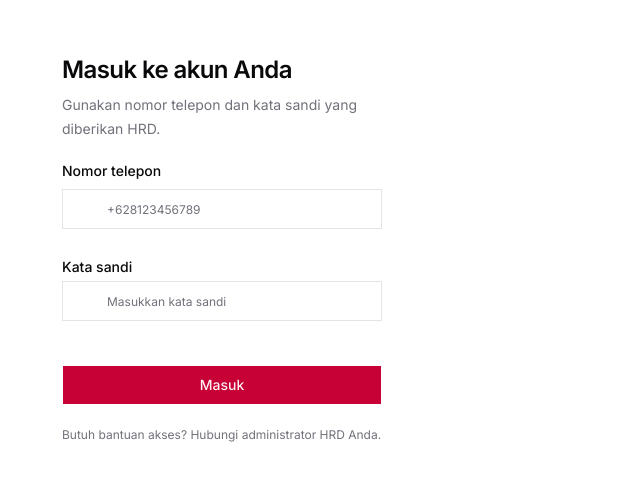
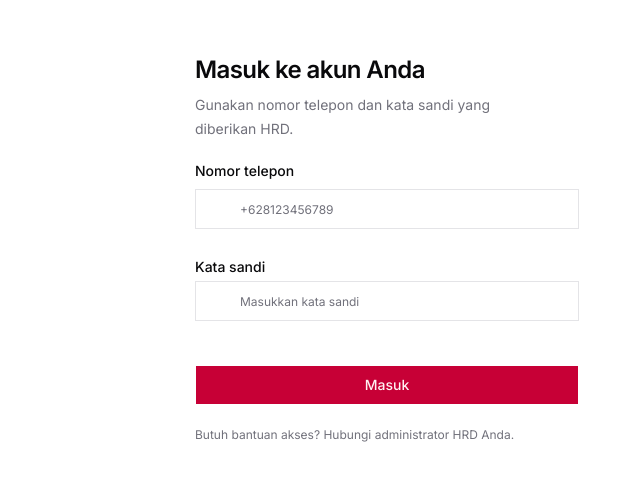
Before and after one commit to ipramudya/stunning-octo-umbrella, a Next.js app in the folder apps/web/: page /login in a window 1280 px wide. Shown: the part 150-630 px from the top of the page, without its empty margins (253-893 px from the left). Built offline with nearby package versions, Linux system fonts and the light colour scheme; some icons are missing.

Commit message:
fix(web): constrain sign-in content width

```diff
--- a/apps/web/src/app/login/login-form.tsx
+++ b/apps/web/src/app/login/login-form.tsx
@@ -47,7 +47,10 @@ export const LoginForm = () => {
 
   return (
     <CenteredPage>
-      <section className="max-w-xs" aria-labelledby="login-title">
+      <section
+        className="mx-auto w-full max-w-sm"
+        aria-labelledby="login-title"
+      >
         <h1
           id="login-title"
           className="text-2xl leading-tight font-semibold tracking-tight text-balance"
```
